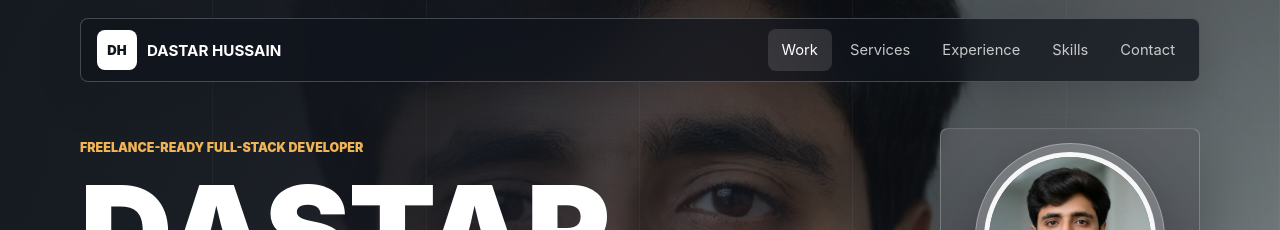
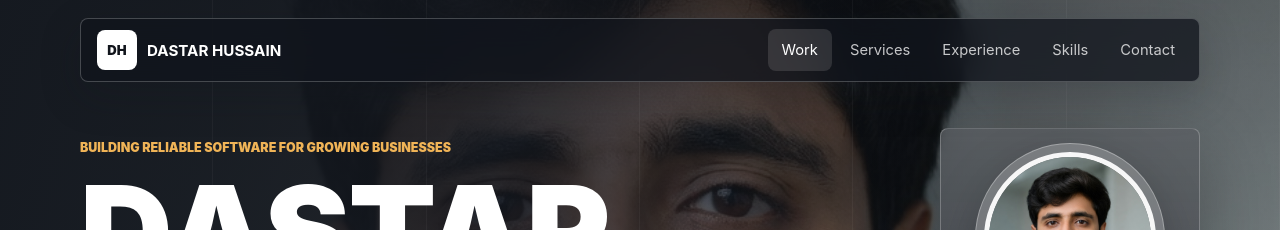
Before and after one commit to dastarshah590-shah/D_Portfolio, a React (Vite) app: page / in a window 1280 px wide. Shown: the top 230 px of the page. Built offline with nearby package versions, Linux system fonts and the light colour scheme.

Commit message:
Refine hero tagline

```diff
--- a/src/App.jsx
+++ b/src/App.jsx
@@ -503,7 +503,7 @@ function Hero() {
 
       <div className="hero-content">
         <p className="eyebrow" data-reveal>
-          Freelance-ready full-stack developer
+          Building reliable software for growing businesses
         </p>
         <h1 id="hero-title" data-reveal>
           DASTAR HUSSAIN
```
